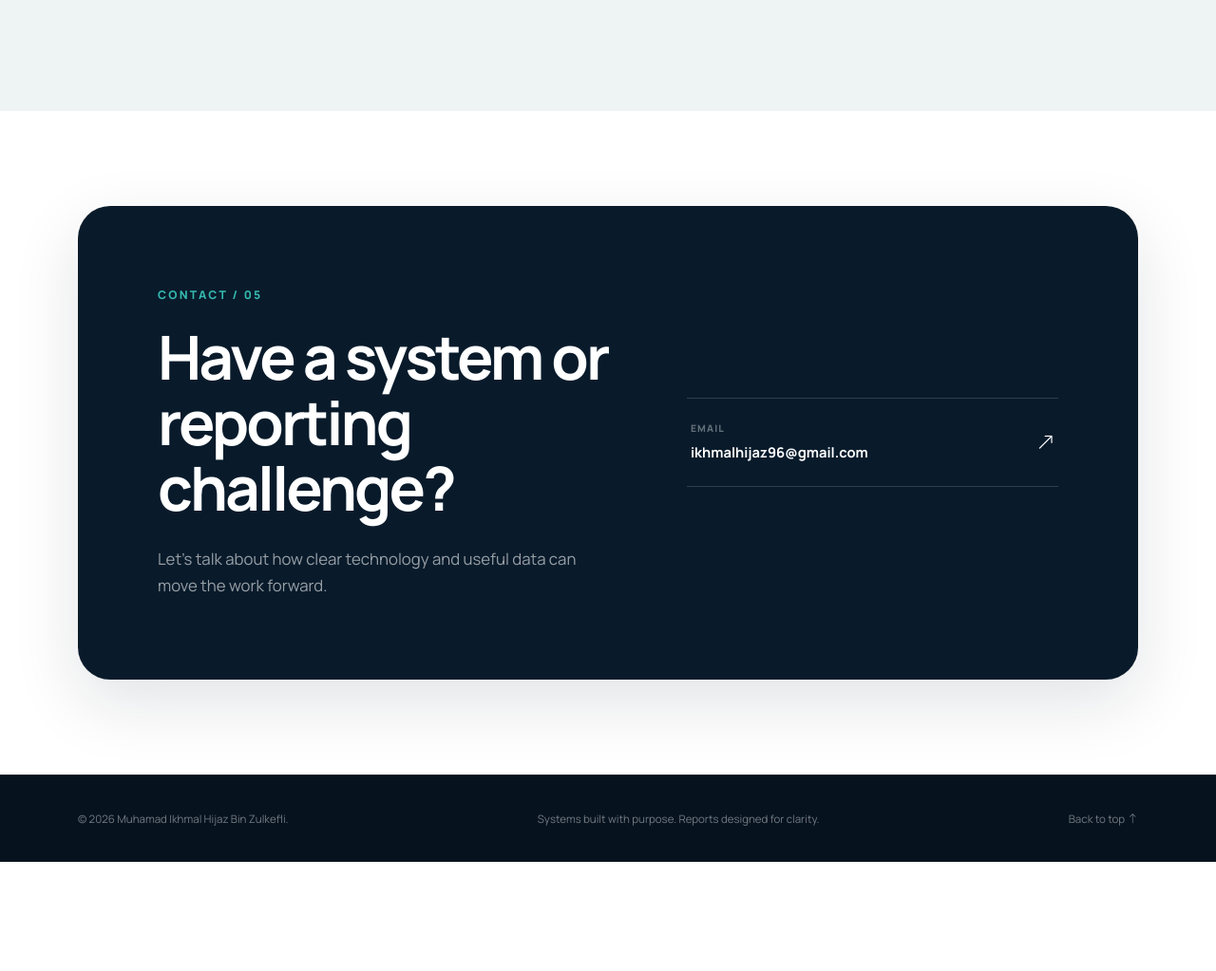
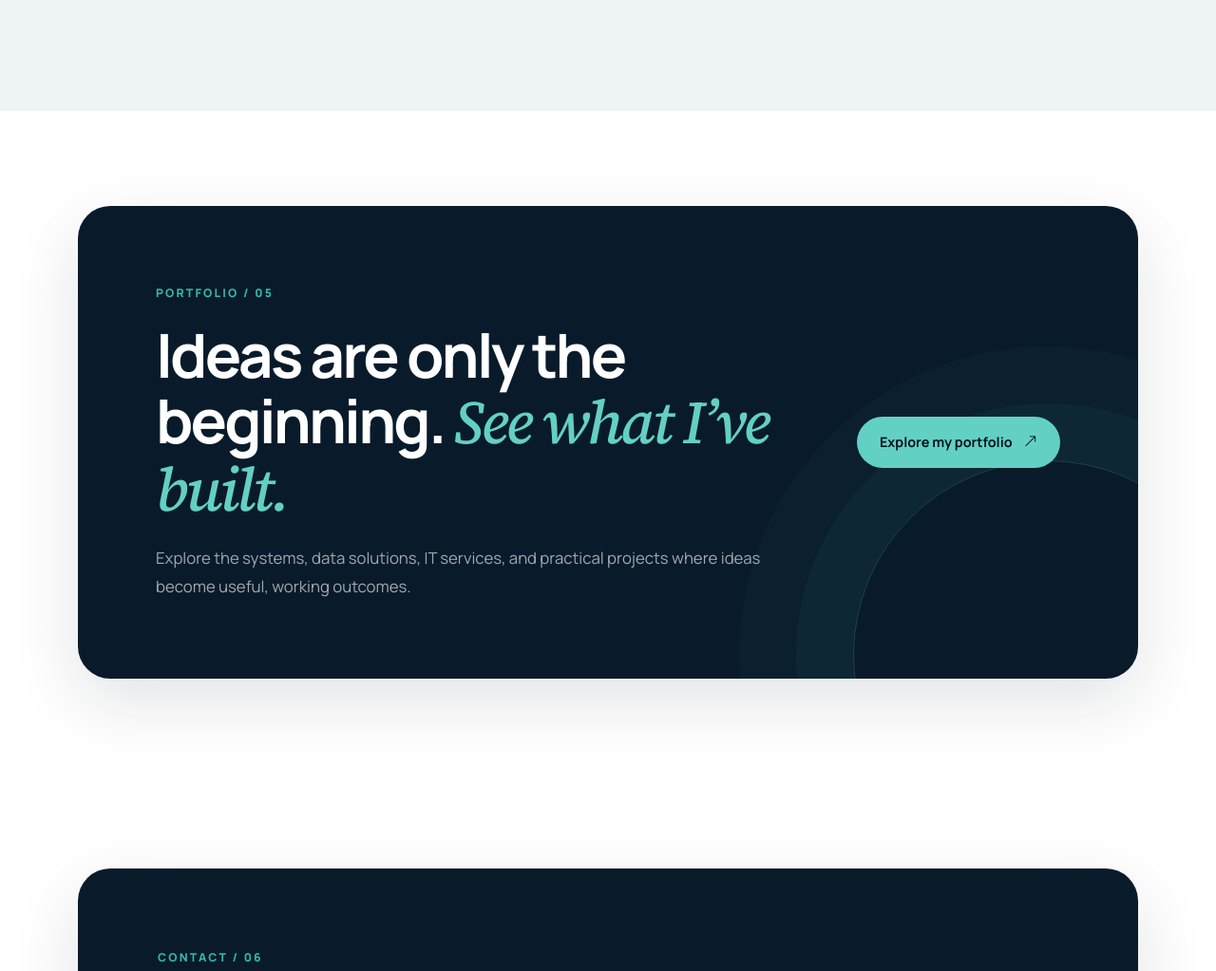
Before and after one commit to Hijaz96/Portfolio, a plain HTML site: page index.html in a window 1280 px wide. Shown: the part 5319-6342 px from the top of the page at 95% size. Before the commit the page ends 6227 px from the top, so only its background shows below. Drawn offline with Linux system fonts and the light colour scheme.

Commit message:
Add portfolio preview section and update related content; enhance navigation and layout

```diff
--- a/css/templatemo-first-portfolio-style.css
+++ b/css/templatemo-first-portfolio-style.css
@@ -952,6 +952,71 @@ p {
   font-size: 0.82rem;
 }
 
+/* Home portfolio invitation */
+.portfolio-preview {
+  padding: 100px 0;
+  background: var(--white);
+}
+
+.portfolio-preview-panel {
+  position: relative;
+  display: flex;
+  align-items: center;
+  justify-content: space-between;
+  gap: 64px;
+  overflow: hidden;
+  padding: clamp(42px, 7vw, 82px);
+  border-radius: var(--radius-lg);
+  background: var(--navy-900);
+  color: var(--white);
+  box-shadow: var(--shadow);
+}
+
+.portfolio-preview-panel::after {
+  position: absolute;
+  right: -110px;
+  bottom: -180px;
+  width: 410px;
+  height: 410px;
+  border: 1px solid rgba(89, 213, 190, 0.22);
+  border-radius: 50%;
+  box-shadow: 0 0 0 60px rgba(89, 213, 190, 0.04), 0 0 0 120px rgba(89, 213, 190, 0.025);
+  content: "";
+  pointer-events: none;
+}
+
+.portfolio-preview-copy {
+  position: relative;
+  z-index: 1;
+  max-width: 790px;
+}
+
+.portfolio-preview h2 {
+  margin-bottom: 22px;
+  color: var(--white);
+  font-size: clamp(2.5rem, 5vw, 4.9rem);
+}
+
+.portfolio-preview h2 em {
+  color: var(--teal-400);
+  font-family: var(--font-serif);
+  font-weight: 500;
+}
+
+.portfolio-preview-copy > p:last-child {
+  max-width: 650px;
+  margin-bottom: 0;
+  color: rgba(255, 255, 255, 0.62);
+  font-size: 1.05rem;
+  line-height: 1.8;
+}
+
+.portfolio-preview-button {
+  position: relative;
+  z-index: 1;
+  flex: 0 0 auto;
+}
+
 /* Contact */
 .contact-section {
   padding: 100px 0;
@@ -1691,6 +1756,12 @@ p {
     gap: 44px;
   }
 
+  .portfolio-preview-panel {
+    align-items: flex-start;
+    flex-direction: column;
+    gap: 34px;
+  }
+
   .portfolio-empty-state {
     grid-template-columns: 1fr;
   }
@@ -1828,6 +1899,18 @@ p {
 
   .contact-section {
     padding: 58px 0;
+  }
+
+  .portfolio-preview {
+    padding: 58px 0;
+  }
+
+  .portfolio-preview-panel {
+    border-radius: 24px;
+  }
+
+  .portfolio-preview-button {
+    width: 100%;
   }
 
   .contact-panel {
--- a/index.html
+++ b/index.html
@@ -275,11 +275,27 @@
             </div>
         </section>
 
+        <section class="portfolio-preview" id="portfolio-preview" aria-labelledby="portfolio-preview-title">
+            <div class="container">
+                <div class="portfolio-preview-panel">
+                    <div class="portfolio-preview-copy">
+                        <p class="section-kicker" data-i18n="homePortfolioKicker">Portfolio / 05</p>
+                        <h2 id="portfolio-preview-title" data-i18n-html="homePortfolioTitle">Ideas are only the beginning. <em>See what I’ve built.</em></h2>
+                        <p data-i18n="homePortfolioBody">Explore the systems, data solutions, IT services, and practical projects where ideas become useful, working outcomes.</p>
+                    </div>
+                    <a class="button button-primary portfolio-preview-button" href="portfolio.html">
+                        <span data-i18n="homePortfolioButton">Explore my portfolio</span>
+                        <i class="bi-arrow-up-right" aria-hidden="true"></i>
+                    </a>
+                </div>
+            </div>
+        </section>
+
         <section class="contact-section" id="contact">
             <div class="container">
                 <div class="contact-panel">
                     <div class="contact-copy">
-                        <p class="section-kicker" data-i18n="contactKicker">Contact / 05</p>
+                        <p class="section-kicker" data-i18n="contactKicker">Contact / 06</p>
                         <h2 data-i18n="contactTitle">Have a system or reporting challenge?</h2>
                         <p data-i18n="contactBody">Let’s talk about how clear technology and useful data can move the work forward.</p>
                     </div>
--- a/js/custom.js
+++ b/js/custom.js
@@ -89,7 +89,11 @@
       finalReport: "Final report achievement",
       classPresident: "Class president",
       educationNote: "Also served as secretariat for PHP and MySQL system development courses.",
-      contactKicker: "Contact / 05",
+      homePortfolioKicker: "Portfolio / 05",
+      homePortfolioTitle: "Ideas are only the beginning. <em>See what I’ve built.</em>",
+      homePortfolioBody: "Explore the systems, data solutions, IT services, and practical projects where ideas become useful, working outcomes.",
+      homePortfolioButton: "Explore my portfolio",
+      contactKicker: "Contact / 06",
       contactTitle: "Have a system or reporting challenge?",
       contactBody: "Let’s talk about how clear technology and useful data can move the work forward.",
       email: "Email",
@@ -286,7 +290,11 @@
       finalReport: "Pencapaian laporan akhir",
       classPresident: "Ketua kelas",
       educationNote: "Turut berkhidmat sebagai urus setia kursus pembangunan sistem PHP dan MySQL.",
-      contactKicker: "Hubungi / 05",
+      homePortfolioKicker: "Portfolio / 05",
+      homePortfolioTitle: "Idea hanyalah permulaan. <em>Lihat apa yang telah saya bina.</em>",
+      homePortfolioBody: "Terokai sistem, penyelesaian data, perkhidmatan IT dan projek praktikal yang mengubah idea menjadi hasil berguna dan berfungsi.",
+      homePortfolioButton: "Terokai portfolio saya",
+      contactKicker: "Hubungi / 06",
       contactTitle: "Ada cabaran berkaitan sistem atau pelaporan?",
       contactBody: "Mari berbincang tentang bagaimana teknologi yang jelas dan data yang berguna boleh membantu kerja bergerak ke hadapan.",
       email: "E-mel",
```
